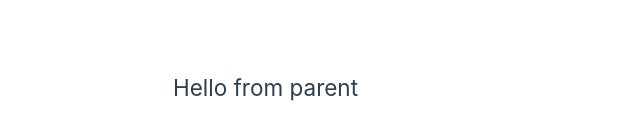
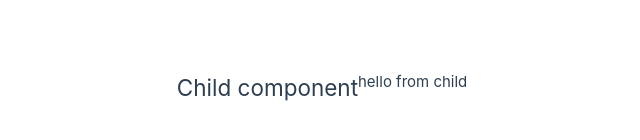
Before and after one commit to kylemwagner83/vue-tutorial, a Vue app: page / in a window 1280 px wide. Shown: the part 312-452 px from the top of the page, without its empty margins (282-922 px from the left). Built offline with nearby package versions, Linux system fonts and the light colour scheme.

Commit message:
Child emit event to parent

```diff
--- a/src/App.vue
+++ b/src/App.vue
@@ -7,12 +7,13 @@ export default {
   },
   data() {
     return {
-      greeting: 'Hello from parent'
+      childMsg: 'No child msg yet'
     }
   }
 }
 </script>
 
 <template>
-  <ChildComp :msg="greeting" />
+  <ChildComp @response="(msg) => childMsg = msg" />
+  <p>{{  childMsg  }}</p>
 </template>
--- a/src/ChildComp.vue
+++ b/src/ChildComp.vue
@@ -1,11 +1,12 @@
 <script>
 export default {
-    props: {
-        msg: String
+    emits: ['response'],
+    created() {
+        this.$emit('response', 'hello from child')
     }
 }
 </script>
 
 <template>
-    <h2>{{  msg || 'No props passed yet'  }}</h2>
+    <h2>Child component</h2>
 </template>
```
